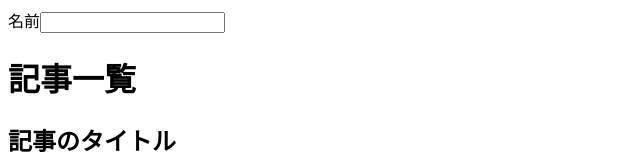
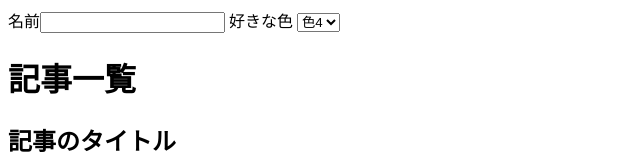
Before and after one commit to ma2ok/html_grammar, a plain HTML site: page index.html in a window 1280 px wide. Shown: the top 160 px of the page, without its empty margins (0-640 px from the left). Drawn offline with Linux system fonts and the light colour scheme.

Commit message:
ドロップダウン追加

```diff
--- a/index.html
+++ b/index.html
@@ -8,6 +8,17 @@
 <body>
 
   <label>名前<input type="text"></label>
+
+  <label for="color">好きな色</label>
+  <!-- <select id="color" size="4" multiple> -->
+  <select id="color">
+    <option>色1</option>
+    <option>色2</option>
+    <option>色3</option>
+    <option selected>色4</option>
+    <option>色5</option>
+    <option>色6</option>
+  </select>
 
   <h1>記事一覧</h1>
 
```
